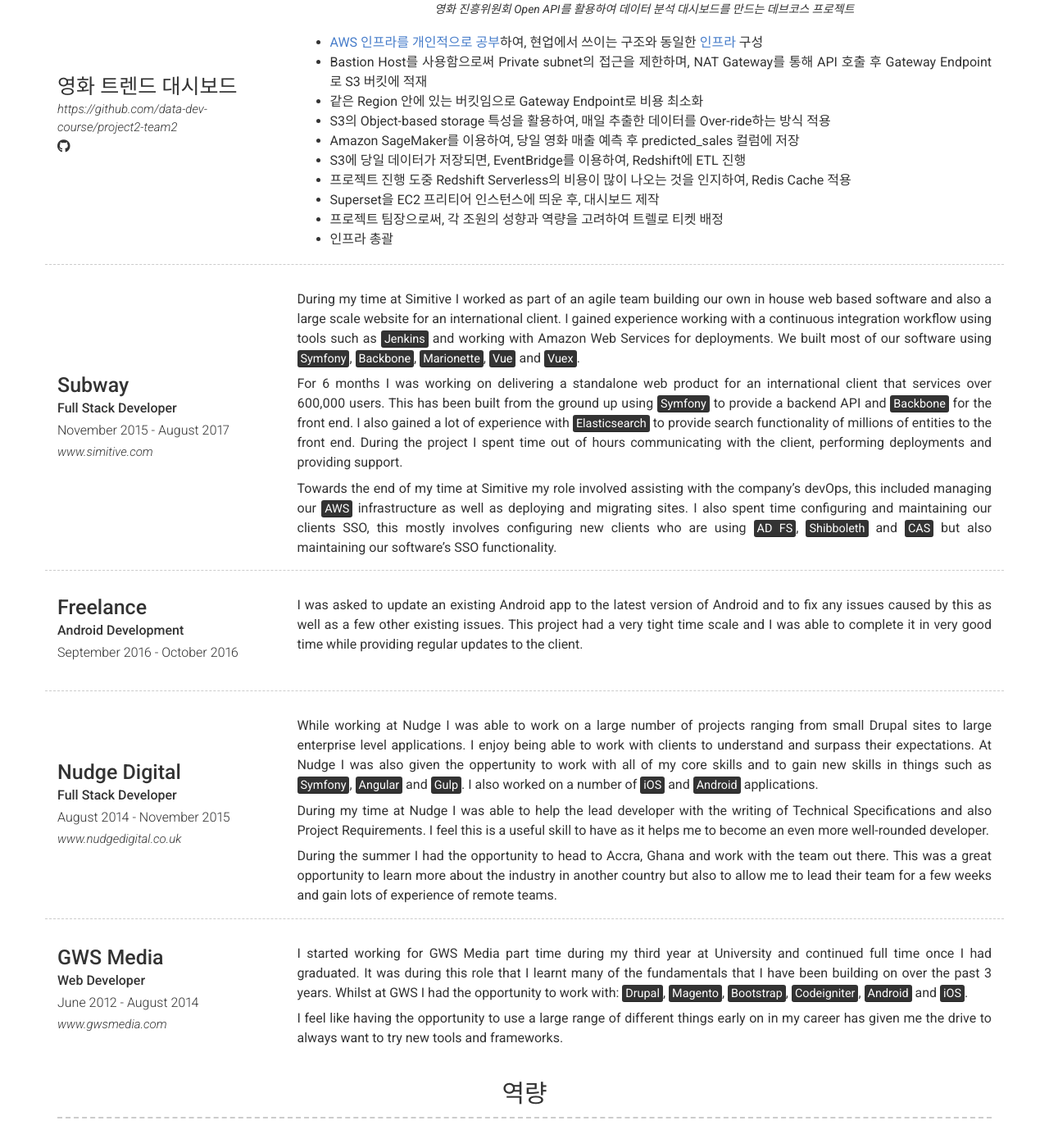
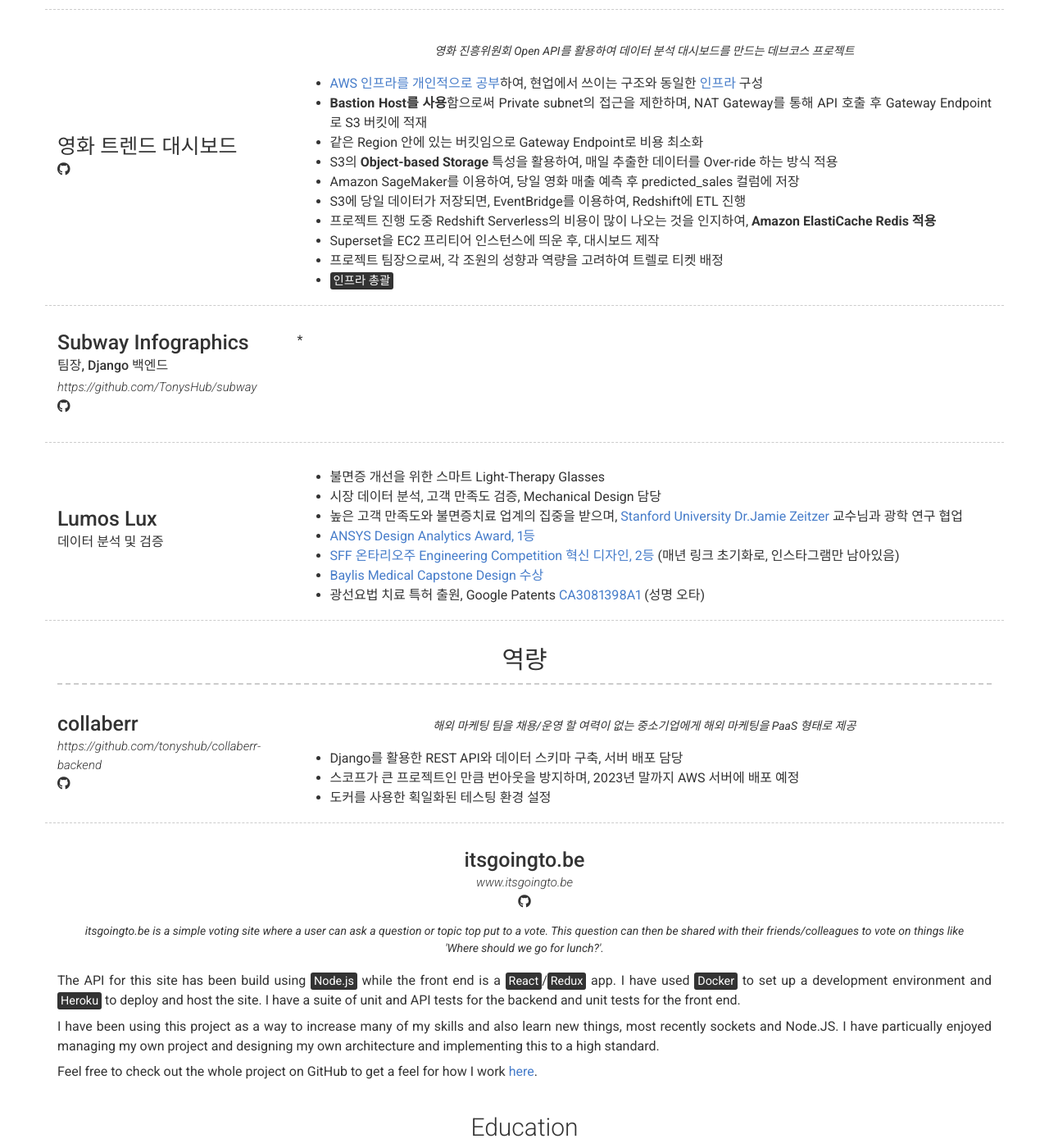
Before and after one commit to TonysHub/TonysHub.github.io, a Jekyll site: the page built from index.md, in a window 1280 px wide and 1400 px high, scrolled down 913 px. Shown: the whole window at 82% size. Built offline with Jekyll 4.4.1, drawn with Linux system fonts in a browser that asks for light colours; nearby versions of some CDN libraries; emoji names are drawn with the system emoji font; some of the changed text lies outside the part shown.

Commit message:
almost done

```diff
--- a/_config.yml
+++ b/_config.yml
@@ -1,5 +1,5 @@
 # Site
-repository: sproogen/jameswgrant
+repository: TonysHub/TonysHub.github.io
 favicon: images/favicon.ico
 
 version: 2
@@ -8,7 +8,7 @@ version: 2
 name: 이동수
 title: 데이터를 활용하는 백엔드 엔지니어
 email: leegreen123@naver.com
-Velog: https://velog.io/@tonys_hub
+website: https://velog.io/@tonys_hub
 
 # Social links
 # twitter_username: sproogen
@@ -26,15 +26,16 @@ youtube_username: channel/UCvL8YftvoKcb_XPUHBCh8hw
 about_profile_image: images/profile2.png
 about_content: |
   안녕하세요, 토론토에서 날아온 Django & Python / AWS & Docker 기반의 백엔드 개발자입니다. :rocket: <br>
-  캐나다에서는 학업을 병행하며 방학마다 인턴 기회를 찾아다녔습니다. **누적 투자액 3조원**의 벤쳐 캐피탈, **일 주문 2만건** 이상의 식료품 서비스 앱 회사에서 총 16개월 데이터 사이언티스트 인턴으로 근무하며
-  Ad-tech 사업에 관한 이해도를 높이며, 고객 코호트 분석과 Amplitude 데이터 스키마 구축을 했습니다.
+  캐나다에서는 학업을 병행하며 방학마다 인턴 기회를 찾아다녔습니다. <br>
+  **누적 투자액 3조원**의 벤쳐 캐피탈, **일 주문 2만건** 이상의 식료품 서비스 앱 회사에서 총 16개월 데이터 사이언티스트 인턴으로 근무하며
+  Ad-tech 사업에 관한 이해도를 높이며, 고객 코호트 분석과 Amplitude 데이터 스키마 구축을 했습니다. <br>
   기존 경력을 활용하여, REST API와 인프라를 구성할 때도 데이터 활용 가능성을 고려하며, 데이터 보안을 우선 시 하는 개발자입니다. <br>
   업무 / 프로젝트 활용 기술:
   <mark>Django</mark>,
   <mark>AWS</mark>,
   <mark>Docker</mark>,
   <mark>Postgres</mark>,
-  <mark>Airflow</mark>.
+  <mark>Airflow</mark>. <br>
 
   학교 졸업 후 한국으로 돌아와 특전사로 18개월 군 복무(2021.06 ~ 2022.12)를 마치고, 현재 프로그래머스 데이터 엔지니어링 데브코스 수강(2023.05~2023.09)과 개인 프로젝트를 병행하고 있습니다. <br>
   데브코스에는 팀장 역할을 맡으며, 다른 팀원들이 교육을 잘 따라올 수 있도록 리드하고 있습니다.
@@ -50,125 +51,83 @@ content:
         title: Collaberr
         sub_title: Django 백엔드 개발자
         dates: 2023.06 ~ 현재
-        link: https://github.com/TonysHub/collaberr-backend
         additional_links:
           - title: Collaberr-backend
             icon: fab fa-github
             url: https://github.com/TonysHub/collaberr-backend
         quote: >
           해외 마케팅 팀을 채용/운영 할 여력이 없는 중소기업에게 해외 마케팅을 PaaS 형태로 제공 <br>
-          현재 개발 진행중
+
         description: |
-          * Django를 활용한 REST API와 데이터 스키마 구축, 서버 배포 담당
-          * Docker를 사용한 획일화된 테스팅 환경 설정과 GitHub Action을 통해 DockerHub와 연동 CI 구축
-          * Django-split-settings를 적용하여, 개발 및 배포 환경마다 base setting에 순차적인 업데이트 적용
-          * 유저 데이터 보안을 최우선으로 생각하여, 민감 정보는 모두 server-side에서 Http Only Cookie로 처리 (JWT, CSRF, Youtube API Token 등)
-          * AWS의 least privilege를 모티브로 API request에서 최대한 제한적인 권한 설정
+          * Django를 활용한 **REST API**와 데이터 스키마 구축, 서버 배포 담당
+          * Docker를 사용한 획일화된 테스팅 환경 설정과 GitHub Action을 통해 [DockerHub](https://hub.docker.com/repositories/tonylee9692)와 연동 CI 구축
+          * Django-split-settings를 적용하여, **개발 및 배포 환경 분리**
+          * **유저 데이터 보안**을 최우선으로 생각하여, 민감 정보는 모두 server-side에서 Http Only Cookie로 처리 (JWT, CSRF, Youtube API Token 등)
+          * AWS의 Least Privilege를 모티브로 API request에서 최대한 제한적인 권한 설정
           * 테스팅용 컨테이너에 Postgres & Pgadmin을 연결하여 개발 최적화
+          * 현재 개발 진행중, <mark>프로젝트 리드</mark>
 
       - layout: left
         border: weak
         title: 영화 트렌드 대시보드
-        subtitle: 배포 및 인프라 설계
+        subtitle: 팀장, 배포 및 인프라 설계
         dates: 2023.05.29 - 2023.06.02 (5일)
-        link: https://github.com/data-dev-course/project2-team2
         additional_links:
           - title: 영화 트렌드 대시보드
             icon: fab fa-github
             url: https://github.com/data-dev-course/project2-team2
         quote: >
-          영화 진흥위원회 Open API를 활용하여 데이터 분석 대시보드를 만드는 데브코스 프로젝트
+          영화 진흥위원회 Open API를 활용하여 데이터 분석 대시보드를 만드는 데브코스 프로젝트 <br>
         description: |
           * [AWS 인프라를 개인적으로 공부](https://velog.io/@tonys_hub?tag=Knowledge)하여, 현업에서 쓰이는 구조와 동일한 [인프라](https://user-images.githubusercontent.com/43350428/242866357-a54e009f-0ec3-4b9d-8311-f5f19a28e08c.png) 구성
-          * Bastion Host를 사용함으로써 Private subnet의 접근을 제한하며, NAT Gateway를 통해 API 호출 후 Gateway Endpoint로 S3 버킷에 적재
+          * **Bastion Host를 사용**함으로써 Private subnet의 접근을 제한하며, NAT Gateway를 통해 API 호출 후 Gateway Endpoint로 S3 버킷에 적재
           * 같은 Region 안에 있는 버킷임으로 Gateway Endpoint로 비용 최소화
-          * S3의 Object-based storage 특성을 활용하여, 매일 추출한 데이터를 Over-ride하는 방식 적용
+          * S3의 **Object-based Storage** 특성을 활용하여, 매일 추출한 데이터를 Over-ride 하는 방식 적용
           * Amazon SageMaker를 이용하여, 당일 영화 매출 예측 후 predicted_sales 컬럼에 저장
           * S3에 당일 데이터가 저장되면, EventBridge를 이용하여, Redshift에 ETL 진행
-          * 프로젝트 진행 도중 Redshift Serverless의 비용이 많이 나오는 것을 인지하여, Redis Cache 적용
+          * 프로젝트 진행 도중 Redshift Serverless의 비용이 많이 나오는 것을 인지하여, **Amazon ElastiCache Redis 적용**
           * Superset을 EC2 프리티어 인스턴스에 띄운 후, 대시보드 제작
           * 프로젝트 팀장으로써, 각 조원의 성향과 역량을 고려하여 트렐로 티켓 배정
-          * 인프라 총괄
+          * <mark>인프라 총괄</mark>
 
       - layout: left
         border: weak
-        title: Subway
-        sub_title: Full Stack Developer
-        link: www.simitive.com
-        caption: November 2015 - August 2017
+        title: Subway Infographics
+        sub_title: 팀장, Django 백엔드
+        link: https://github.com/TonysHub/subway
+        dates: 2023.05.01 - 2023.05.05 (5일)
+        additional_links:
+          - title: Subway Infographics
+            icon: fab fa-github
+            url: https://github.com/TonysHub/subway
         description: |
-          During my time at Simitive I worked as part of an agile team building our own in house web based software and
-          also a large scale website for an international client. I gained experience working with a continuous integration
-          workflow using tools such as <mark>Jenkins</mark> and working with Amazon Web Services for deployments. We built most
-          of our software using <mark>Symfony</mark>, <mark>Backbone</mark>, <mark>Marionette</mark>, <mark>Vue</mark> and <mark>Vuex</mark>.
-
-          For 6 months I was working on delivering a standalone web product for an international client that services over
-          600,000 users. This has been built from the ground up using <mark>Symfony</mark> to provide a backend API and
-          <mark>Backbone</mark> for the front end. I also gained a lot of experience with <mark>Elasticsearch</mark> to provide
-          search functionality of millions of entities to the front end. During the project I spent time out of hours
-          communicating with the client, performing deployments and providing support.
-
-          Towards the end of my time at Simitive my role involved assisting with the company's devOps, this included managing
-          our <mark>AWS</mark> infrastructure as well as deploying and migrating sites. I also spent time configuring and maintaining
-          our clients SSO, this mostly involves configuring new clients who are using <mark>AD FS</mark>, <mark>Shibboleth</mark> and
-          <mark>CAS</mark> but also maintaining our software's SSO functionality.
+          *
 
       - layout: left
         border: weak
-        title: Freelance
-        sub_title: Android Development
-        caption: September 2016 - October 2016
+        title: Lumos Lux
+        sub_title: 데이터 분석 및 검증
+        dates: 2020.08 - 2021.06
         description: |
-          I was asked to update an existing Android app to the latest version of Android and to fix any issues caused by
-          this as well as a few other existing issues. This project had a very tight time scale and I was able to complete
-          it in very good time while providing regular updates to the client.
+          * 불면증 개선을 위한 스마트 Light-Therapy Glasses
+          * 시장 데이터 분석, 고객 만족도 검증, Mechanical Design 담당
+          * 높은 고객 만족도와 불면증치료 업계의 집중을 받으며, [Stanford University Dr.Jamie Zeitzer](https://profiles.stanford.edu/jamie-zeitzer) 교수님과 광학 연구 협업
+          * [ANSYS Design Analytics Award, 1등](https://uwaterloo.ca/engineering-ideas-clinic/design-analysis-competition)
+          * [SFF 온타리오주 Engineering Competition 혁신 디자인, 2등](https://www.instagram.com/p/CKrCyEUJ4pP/) (매년 링크 초기화로, 인스타그램만 남아있음)
+          * [Baylis Medical Capstone Design 수상](https://www.eng.uwaterloo.ca/2021-capstone-design/mechanical/participants-2/)
+          * 광선요법 치료 특허 출원, Google Patents [CA3081398A1](https://patents.google.com/patent/CA3081398A1/en?oq=CA3081398A1) (성명 오타)
 
-      - layout: left
-        border: weak
-        title: Nudge Digital
-        sub_title: Full Stack Developer
-        link: www.nudgedigital.co.uk
-        caption: August 2014 - November 2015
-        description: |
-          While working at Nudge I was able to work on a large number of projects ranging from small Drupal sites to large
-          enterprise level applications. I enjoy being able to work with clients to understand and surpass their expectations.
-          At Nudge I was also given the oppertunity to work with all of my core skills and to gain new skills in things
-          such as <mark>Symfony</mark>, <mark>Angular</mark> and <mark>Gulp</mark>. I also worked on a number of <mark>iOS</mark> and
-          <mark>Android</mark> applications.
-
-          During my time at Nudge I was able to help the lead developer with the writing of Technical Specifications and
-          also Project Requirements. I feel this is a useful skill to have as it helps me to become an even more well-rounded
-          developer.
-
-          During the summer I had the opportunity to head to Accra, Ghana and work with the team out there. This was a
-          great opportunity to learn more about the industry in another country but also to allow me to lead their
-          team for a few weeks and gain lots of experience of remote teams.
-
-      - layout: left
-        title: GWS Media
-        sub_title: Web Developer
-        link: www.gwsmedia.com
-        caption: June 2012 - August 2014
-        description: |
-          I started working for GWS Media part time during my third year at University and continued full time once I had
-          graduated. It was during this role that I learnt many of the fundamentals that I have been building on over
-          the past 3 years. Whilst at GWS I had the opportunity to work with:
-          <mark>Drupal</mark>, <mark>Magento</mark>, <mark>Bootstrap</mark>, <mark>Codeigniter</mark>, <mark>Android</mark> and <mark>iOS</mark>.
-
-          I feel like having the opportunity to use a large range of different things early on in my career has given me
-          the drive to always want to try new tools and frameworks.
-
-  - title: 역량 # Title for the section
+  - title: 역량 # title for the section
     layout: list
     content:
       - layout: left
         border: weak
-        title: Collaberr
-        link: https://github.com/TonysHub/collaberr-backend
+        title: collaberr
+        link: https://github.com/tonyshub/collaberr-backend
         additional_links:
-          - title: Collaberr-backend
+          - title: collaberr-backend
             icon: fab fa-github
-            url: https://github.com/TonysHub/collaberr-backend
+            url: https://github.com/tonyshub/collaberr-backend
         quote: >
           해외 마케팅 팀을 채용/운영 할 여력이 없는 중소기업에게 해외 마케팅을 PaaS 형태로 제공
         description: |
@@ -229,3 +188,5 @@ remote_theme: sproogen/resume-theme
 
 # sass:
 #   style: compressed
+
+gems: ["jemoji"]
```
